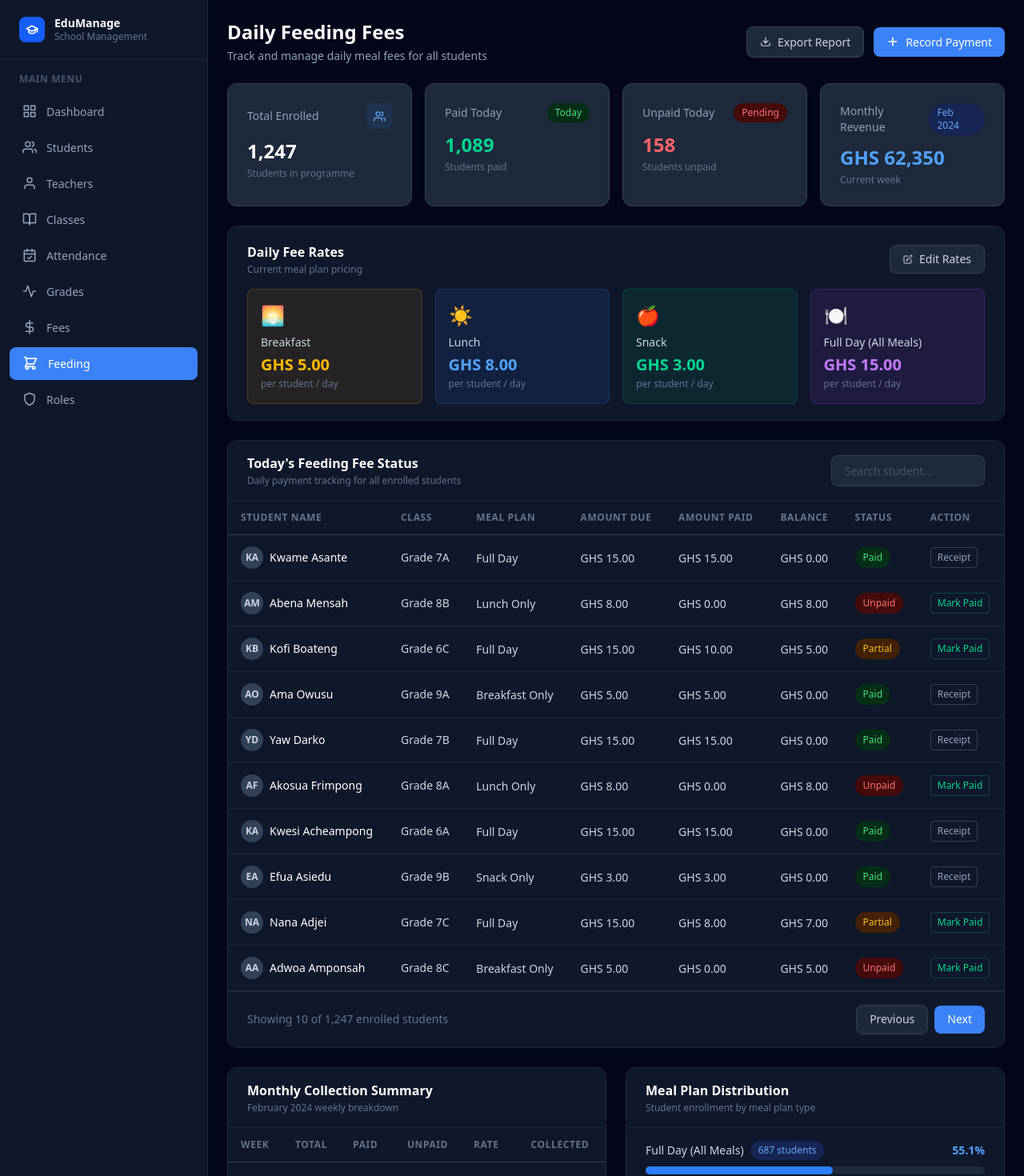
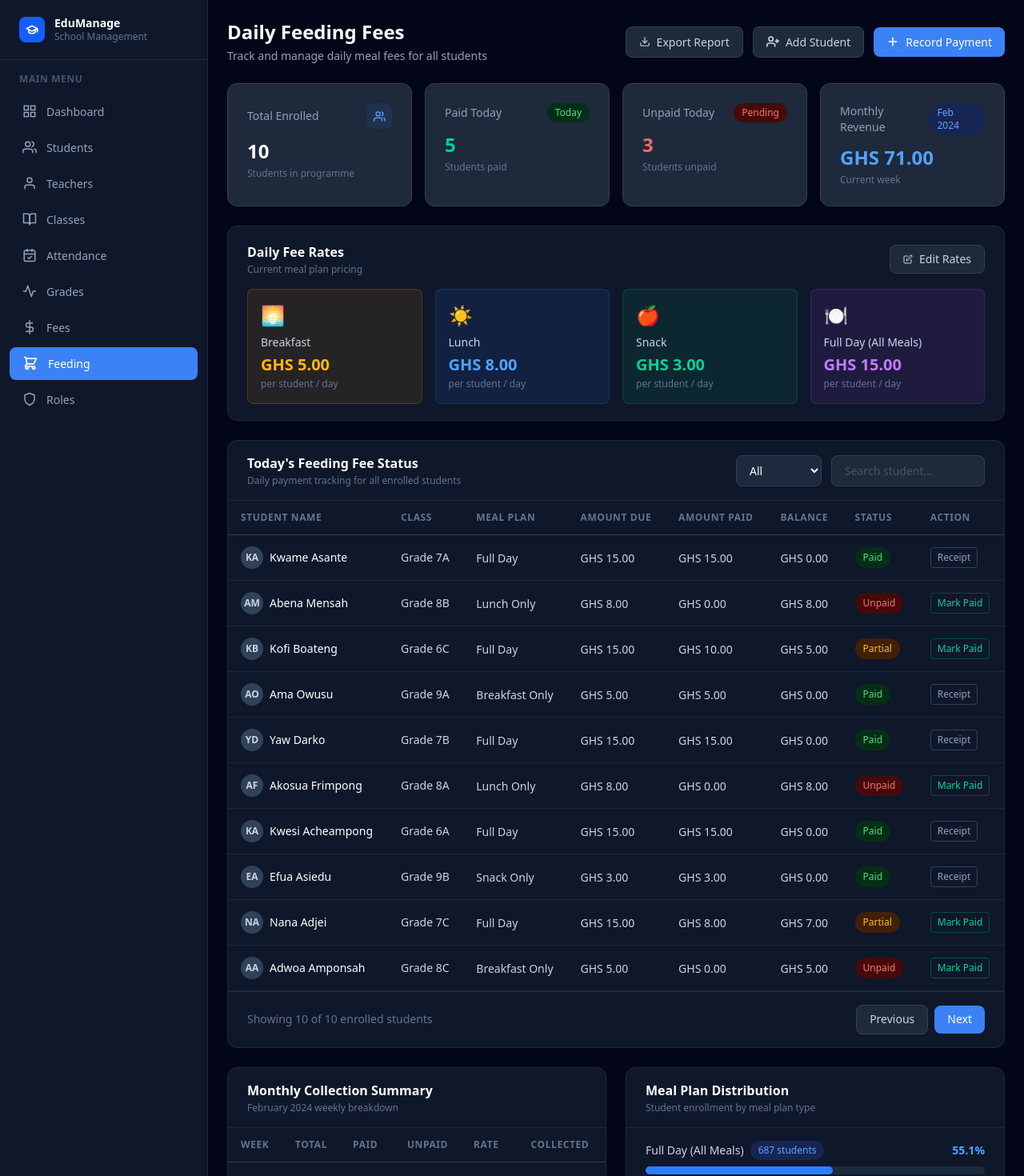
Before and after one commit to lilromeo2290/Clipe233_Edu, a Next.js app: page /feeding in a window 1280 px wide. Shown: the top 1470 px of the page at 80% size. Built offline with nearby package versions, Linux system fonts and the light colour scheme.

Commit message:
feat: add class filtering and add student functionality to feeding page

```diff
--- a/src/app/feeding/page.tsx
+++ b/src/app/feeding/page.tsx
@@ -54,7 +54,7 @@ interface Transaction {
   status: "Paid" | "Partial";
 }
 
-const students: Student[] = [
+const initialStudents: Student[] = [
   { id: 1, name: "Kwame Asante", class: "Grade 7A", mealPlan: "Full Day", amountDue: 15.00, amountPaid: 15.00, balance: 0.00, status: "Paid" },
   { id: 2, name: "Abena Mensah", class: "Grade 8B", mealPlan: "Lunch Only", amountDue: 8.00, amountPaid: 0.00, balance: 8.00, status: "Unpaid" },
   { id: 3, name: "Kofi Boateng", class: "Grade 6C", mealPlan: "Full Day", amountDue: 15.00, amountPaid: 10.00, balance: 5.00, status: "Partial" },
@@ -90,6 +90,15 @@ const transactions: Transaction[] = [
   { id: "TXN-2024-006", student: "Nana Adjei", class: "Grade 7C", mealPlan: "Full Day", amount: 8.00, paymentMethod: "Mobile Money", dateTime: "Today 09:15 AM", status: "Partial" },
 ];
 
+const classOptions = [
+  "Grade 6A", "Grade 6B", "Grade 6C",
+  "Grade 7A", "Grade 7B", "Grade 7C",
+  "Grade 8A", "Grade 8B", "Grade 8C",
+  "Grade 9A", "Grade 9B", "Grade 9C",
+];
+
+const mealPlanOptions = ["Full Day", "Lunch Only", "Breakfast Only", "Snack Only"];
+
 function getStatusBadge(status: string): string {
   if (status === "Paid") return "badge badge-green";
   if (status === "Partial") return "badge badge-yellow";
@@ -105,9 +114,39 @@ function getPaymentMethodColor(method: string): string {
 }
 
 export default function FeedingPage() {
+  const [students, setStudents] = useState<Student[]>(initialStudents);
   const [showReceipt, setShowReceipt] = useState(false);
   const [receiptData, setReceiptData] = useState<FeedingReceipt | null>(null);
   const [receiptNumber, setReceiptNumber] = useState("");
+  const [selectedClass, setSelectedClass] = useState<string>("All");
+  const [showAddStudent, setShowAddStudent] = useState(false);
+  const [searchQuery, setSearchQuery] = useState("");
+
+  // Add Student Form State
+  const [newStudentName, setNewStudentName] = useState("");
+  const [newStudentClass, setNewStudentClass] = useState("Grade 6A");
+  const [newStudentMealPlan, setNewStudentMealPlan] = useState("Full Day");
+
+  // Get unique classes from students
+  const classes = ["All", ...Array.from(new Set(students.map(s => s.class)))].sort();
+
+  // Filter students by class and search query
+  const filteredStudents = students.filter(student => {
+    const matchesClass = selectedClass === "All" || student.class === selectedClass;
+    const matchesSearch = student.name.toLowerCase().includes(searchQuery.toLowerCase());
+    return matchesClass && matchesSearch;
+  });
+
+  // Get meal plan price
+  const getMealPlanPrice = (plan: string): number => {
+    switch (plan) {
+      case "Full Day": return 15.00;
+      case "Lunch Only": return 8.00;
+      case "Breakfast Only": return 5.00;
+      case "Snack Only": return 3.00;
+      default: return 0;
+    }
+  };
 
   const printFeedingReceipt = (student: Student) => {
     const defaultReceiptId = `FD-${student.id}-${new Date().toISOString().split("T")[0].replace(/-/g, "")}`;
@@ -126,6 +165,27 @@ export default function FeedingPage() {
     setShowReceipt(true);
   };
 
+  const handleAddStudent = () => {
+    if (!newStudentName.trim()) return;
+
+    const newStudent: Student = {
+      id: students.length + 1,
+      name: newStudentName,
+      class: newStudentClass,
+      mealPlan: newStudentMealPlan,
+      amountDue: getMealPlanPrice(newStudentMealPlan),
+      amountPaid: 0,
+      balance: getMealPlanPrice(newStudentMealPlan),
+      status: "Unpaid",
+    };
+
+    setStudents([...students, newStudent]);
+    setNewStudentName("");
+    setNewStudentClass("Grade 6A");
+    setNewStudentMealPlan("Full Day");
+    setShowAddStudent(false);
+  };
+
   return (
     <div className="p-6 space-y-6">
       {/* Page Header */}
@@ -142,6 +202,15 @@ export default function FeedingPage() {
               <line x1="12" y1="15" x2="12" y2="3" />
             </svg>
             Export Report
+          </button>
+          <button className="btn-secondary" onClick={() => setShowAddStudent(true)}>
+            <svg width="16" height="16" viewBox="0 0 24 24" fill="none" stroke="currentColor" strokeWidth="2.5" strokeLinecap="round" strokeLinejoin="round">
+              <path d="M16 21v-2a4 4 0 0 0-4-4H5a4 4 0 0 0-4 4v2" />
+              <circle cx="8.5" cy="7" r="4" />
+              <line x1="20" y1="8" x2="20" y2="14" />
+              <line x1="23" y1="11" x2="17" y2="11" />
+            </svg>
+            Add Student
           </button>
           <button className="btn-primary">
             <svg width="16" height="16" viewBox="0 0 24 24" fill="none" stroke="currentColor" strokeWidth="2.5" strokeLinecap="round" strokeLinejoin="round">
@@ -167,7 +236,7 @@ export default function FeedingPage() {
               </svg>
             </div>
           </div>
-          <p className="text-2xl font-bold text-white">1,247</p>
+          <p className="text-2xl font-bold text-white">{students.length}</p>
           <p className="text-slate-500 text-xs mt-1">Students in programme</p>
         </div>
 
@@ -176,7 +245,7 @@ export default function FeedingPage() {
             <p className="text-slate-400 text-sm">Paid Today</p>
             <span className="badge badge-green text-xs">Today</span>
           </div>
-          <p className="text-2xl font-bold text-emerald-400">1,089</p>
+          <p className="text-2xl font-bold text-emerald-400">{students.filter(s => s.status === "Paid").length}</p>
           <p className="text-slate-500 text-xs mt-1">Students paid</p>
         </div>
 
@@ -185,7 +254,7 @@ export default function FeedingPage() {
             <p className="text-slate-400 text-sm">Unpaid Today</p>
             <span className="badge badge-red text-xs">Pending</span>
           </div>
-          <p className="text-2xl font-bold text-red-400">158</p>
+          <p className="text-2xl font-bold text-red-400">{students.filter(s => s.status === "Unpaid").length}</p>
           <p className="text-slate-500 text-xs mt-1">Students unpaid</p>
         </div>
 
@@ -194,7 +263,7 @@ export default function FeedingPage() {
             <p className="text-slate-400 text-sm">Monthly Revenue</p>
             <span className="badge badge-blue text-xs">Feb 2024</span>
           </div>
-          <p className="text-2xl font-bold text-blue-400">GHS 62,350</p>
+          <p className="text-2xl font-bold text-blue-400">GHS {students.reduce((sum, s) => sum + s.amountPaid, 0).toFixed(2)}</p>
           <p className="text-slate-500 text-xs mt-1">Current week</p>
         </div>
       </div>
@@ -239,9 +308,20 @@ export default function FeedingPage() {
             <p className="text-slate-500 text-xs mt-0.5">Daily payment tracking for all enrolled students</p>
           </div>
           <div className="flex items-center gap-3">
+            <select
+              value={selectedClass}
+              onChange={(e) => setSelectedClass(e.target.value)}
+              className="bg-slate-800 border border-slate-700 rounded-lg px-3 py-2 text-white text-sm focus:outline-none focus:border-emerald-500"
+            >
+              {classes.map((cls) => (
+                <option key={cls} value={cls}>{cls}</option>
+              ))}
+            </select>
             <input
               type="text"
               placeholder="Search student..."
+              value={searchQuery}
+              onChange={(e) => setSearchQuery(e.target.value)}
               className="search-input w-48"
             />
           </div>
@@ -261,7 +341,7 @@ export default function FeedingPage() {
               </tr>
             </thead>
             <tbody>
-              {students.map((student) => (
+              {filteredStudents.map((student) => (
                 <tr key={student.id}>
                   <td>
                     <div className="flex items-center gap-2">
@@ -303,7 +383,7 @@ export default function FeedingPage() {
           </table>
         </div>
         <div className="flex items-center justify-between px-6 py-4 border-t border-slate-800">
-          <p className="text-slate-500 text-sm">Showing 10 of 1,247 enrolled students</p>
+          <p className="text-slate-500 text-sm">Showing {filteredStudents.length} of {students.length} enrolled students</p>
           <div className="flex items-center gap-2">
             <button className="btn-secondary px-3 py-1.5 text-xs">Previous</button>
             <button className="btn-primary px-3 py-1.5 text-xs">Next</button>
@@ -394,7 +474,7 @@ export default function FeedingPage() {
             <div className="mt-4 pt-4 border-t border-slate-800">
               <div className="flex items-center justify-between">
                 <p className="text-slate-400 text-sm">Total Enrolled</p>
-                <p className="text-white font-semibold">1,247 students</p>
+                <p className="text-white font-semibold">{students.length} students</p>
               </div>
             </div>
           </div>
@@ -457,6 +537,104 @@ export default function FeedingPage() {
           <button className="btn-secondary text-xs px-3 py-1.5">View All Transactions</button>
         </div>
       </div>
+
+      {/* Add Student Modal */}
+      {showAddStudent && (
+        <div className="fixed inset-0 bg-black/60 flex items-center justify-center z-50 p-4">
+          <div className="bg-slate-900 border border-slate-700 rounded-xl max-w-md w-full overflow-hidden">
+            {/* Modal Header */}
+            <div className="bg-emerald-600 px-6 py-4 flex items-center justify-between">
+              <div className="flex items-center gap-3">
+                <svg width="20" height="20" viewBox="0 0 24 24" fill="none" stroke="white" strokeWidth="2" strokeLinecap="round" strokeLinejoin="round">
+                  <path d="M16 21v-2a4 4 0 0 0-4-4H5a4 4 0 0 0-4 4v2" />
+                  <circle cx="8.5" cy="7" r="4" />
+                  <line x1="20" y1="8" x2="20" y2="14" />
+                  <line x1="23" y1="11" x2="17" y2="11" />
+                </svg>
+                <h3 className="text-white font-semibold">Add New Student</h3>
+              </div>
+              <button
+                onClick={() => setShowAddStudent(false)}
+                className="text-white/80 hover:text-white transition-colors"
+              >
+                <svg width="20" height="20" viewBox="0 0 24 24" fill="none" stroke="currentColor" strokeWidth="2" strokeLinecap="round" strokeLinejoin="round">
+                  <line x1="18" y1="6" x2="6" y2="18" />
+                  <line x1="6" y1="6" x2="18" y2="18" />
+                </svg>
+              </button>
+            </div>
+
+            {/* Form Content */}
+            <div className="p-6 space-y-4">
+              <div>
+                <label className="block text-slate-400 text-sm mb-2">Student Name</label>
+                <input
+                  type="text"
+                  value={newStudentName}
+                  onChange={(e) => setNewStudentName(e.target.value)}
+                  placeholder="Enter student full name"
+                  className="w-full bg-slate-800 border border-slate-600 rounded-lg px-4 py-2.5 text-white focus:outline-none focus:border-emerald-500"
+                />
+              </div>
+
+              <div>
+                <label className="block text-slate-400 text-sm mb-2">Class</label>
+                <select
+                  value={newStudentClass}
+                  onChange={(e) => setNewStudentClass(e.target.value)}
+                  className="w-full bg-slate-800 border border-slate-600 rounded-lg px-4 py-2.5 text-white focus:outline-none focus:border-emerald-500"
+                >
+                  {classOptions.map((cls) => (
+                    <option key={cls} value={cls}>{cls}</option>
+                  ))}
+                </select>
+              </div>
+
+              <div>
+                <label className="block text-slate-400 text-sm mb-2">Meal Plan</label>
+                <select
+                  value={newStudentMealPlan}
+                  onChange={(e) => setNewStudentMealPlan(e.target.value)}
+                  className="w-full bg-slate-800 border border-slate-600 rounded-lg px-4 py-2.5 text-white focus:outline-none focus:border-emerald-500"
+                >
+                  {mealPlanOptions.map((plan) => (
+                    <option key={plan} value={plan}>{plan} - GHS {getMealPlanPrice(plan).toFixed(2)}</option>
+                  ))}
+                </select>
+              </div>
+
+              <div className="bg-slate-800 rounded-lg p-4 mt-4">
+                <div className="flex justify-between items-center">
+                  <span className="text-slate-400 text-sm">Daily Fee Amount:</span>
+                  <span className="text-emerald-400 font-bold text-lg">GHS {getMealPlanPrice(newStudentMealPlan).toFixed(2)}</span>
+                </div>
+              </div>
+            </div>
+
+            {/* Action Buttons */}
+            <div className="px-6 py-4 bg-slate-800/50 flex gap-3">
+              <button
+                onClick={handleAddStudent}
+                className="flex-1 btn-primary justify-center"
+              >
+                <svg width="14" height="14" viewBox="0 0 24 24" fill="none" stroke="currentColor" strokeWidth="2.5" strokeLinecap="round" strokeLinejoin="round">
+                  <path d="M16 21v-2a4 4 0 0 0-4-4H5a4 4 0 0 0-4 4v2" />
+                  <circle cx="8.5" cy="7" r="4" />
+                  <line x1="20" y1="8" x2="20" y2="14" />
+                  <line x1="23" y1="11" x2="17" y2="11" />
+                </svg>
+                Add Student
+              </button>
+              <button
+                onClick={() => setShowAddStudent(false)}
+                className="flex-1 btn-secondary justify-center"
+              >
+                Cancel
+              </button>
+            </div>
+          </div>
+        </div>
+      )}
 
       {/* Receipt Modal */}
       {showReceipt && receiptData && (
```
